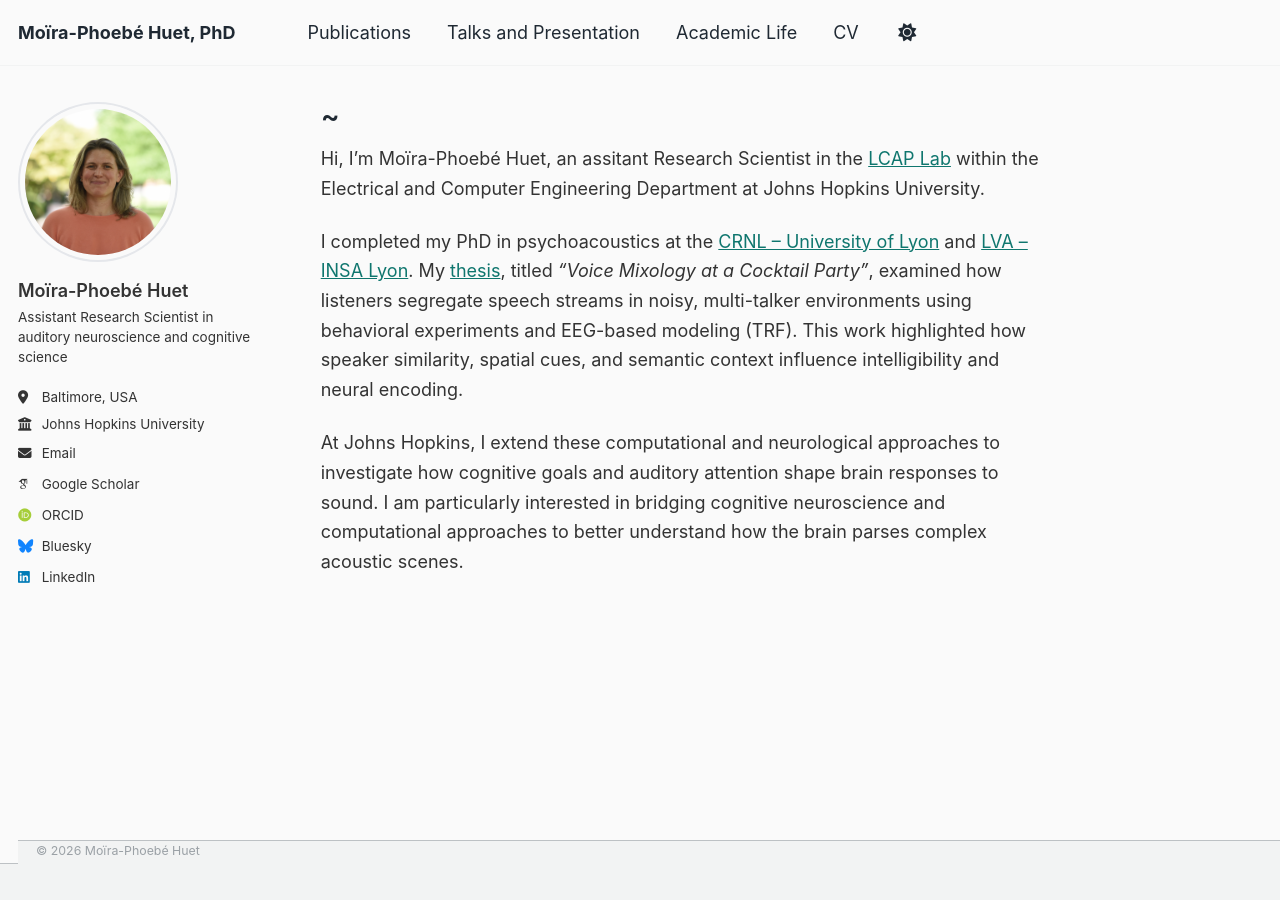
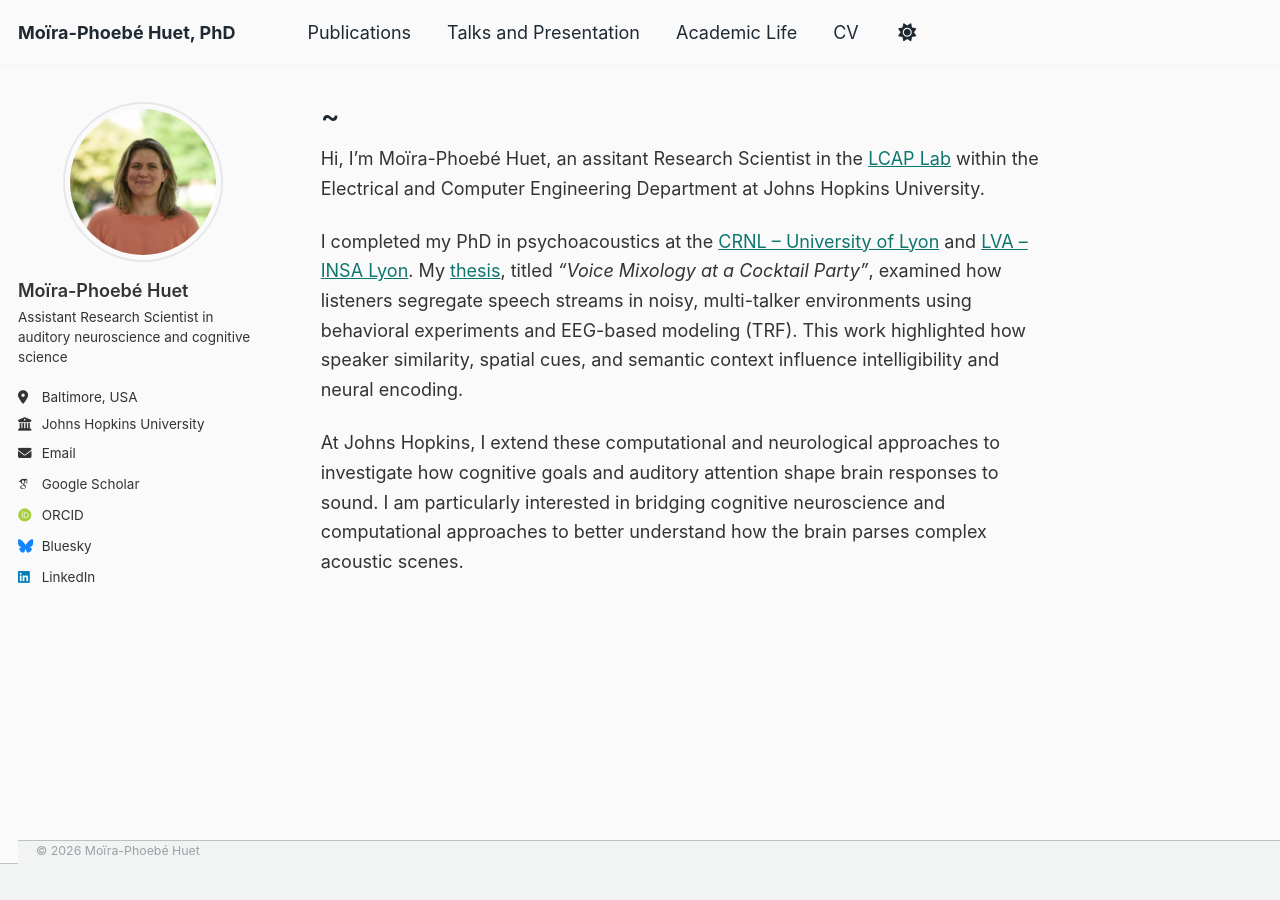
Before and after one commit to mphuet/mphuet.github.io, a Jekyll site: the page built from _pages/about.md, in a window 1280 px wide. Built offline with Jekyll 4.4.1, drawn with Linux system fonts in a browser that asks for light colours; some web fonts are replaced.

Commit message:
Update main.scss

```diff
--- a/assets/css/main.scss
+++ b/assets/css/main.scss
@@ -146,3 +146,14 @@ a:hover {
     width: calc(100% - 230px);
   }
 }
+/* === Center avatar in sidebar === */
+
+.author__avatar {
+  text-align: center;
+}
+
+.author__avatar img {
+  display: block;
+  margin-left: auto;
+  margin-right: auto;
+}
```
